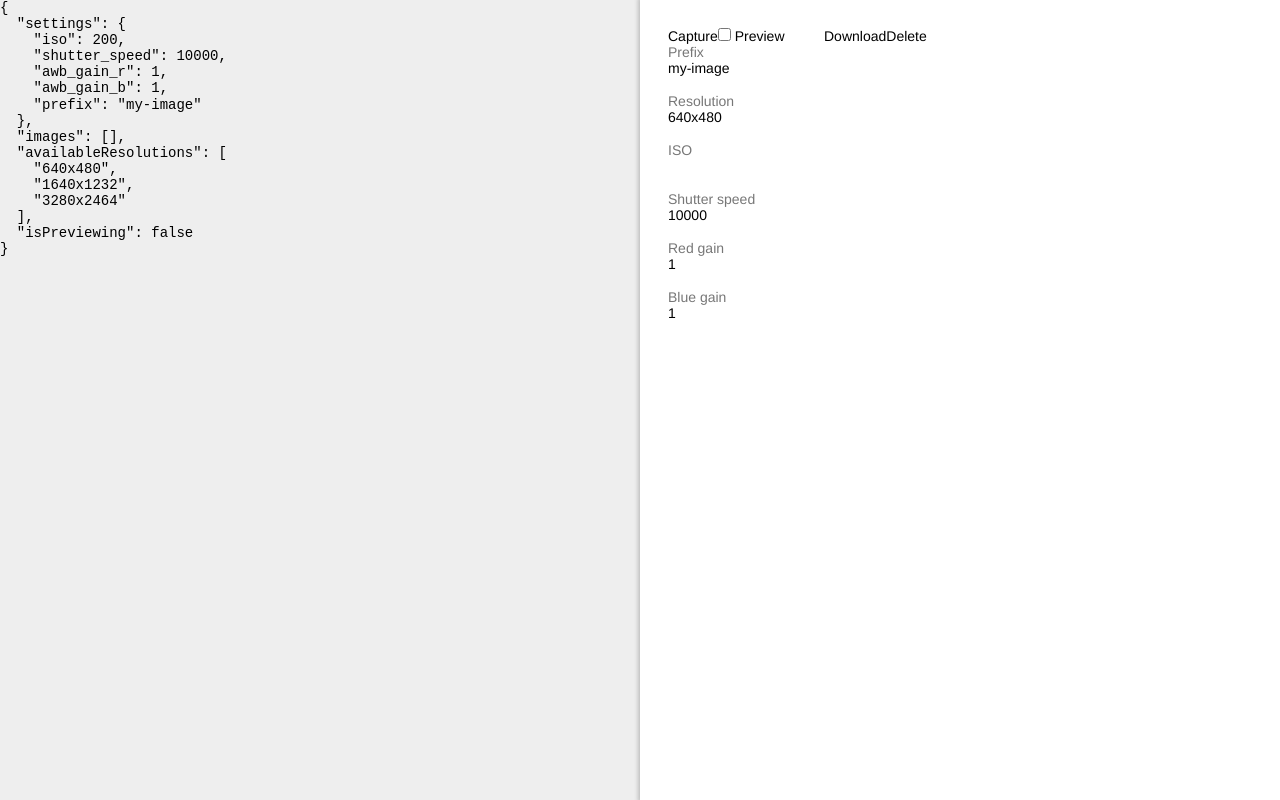
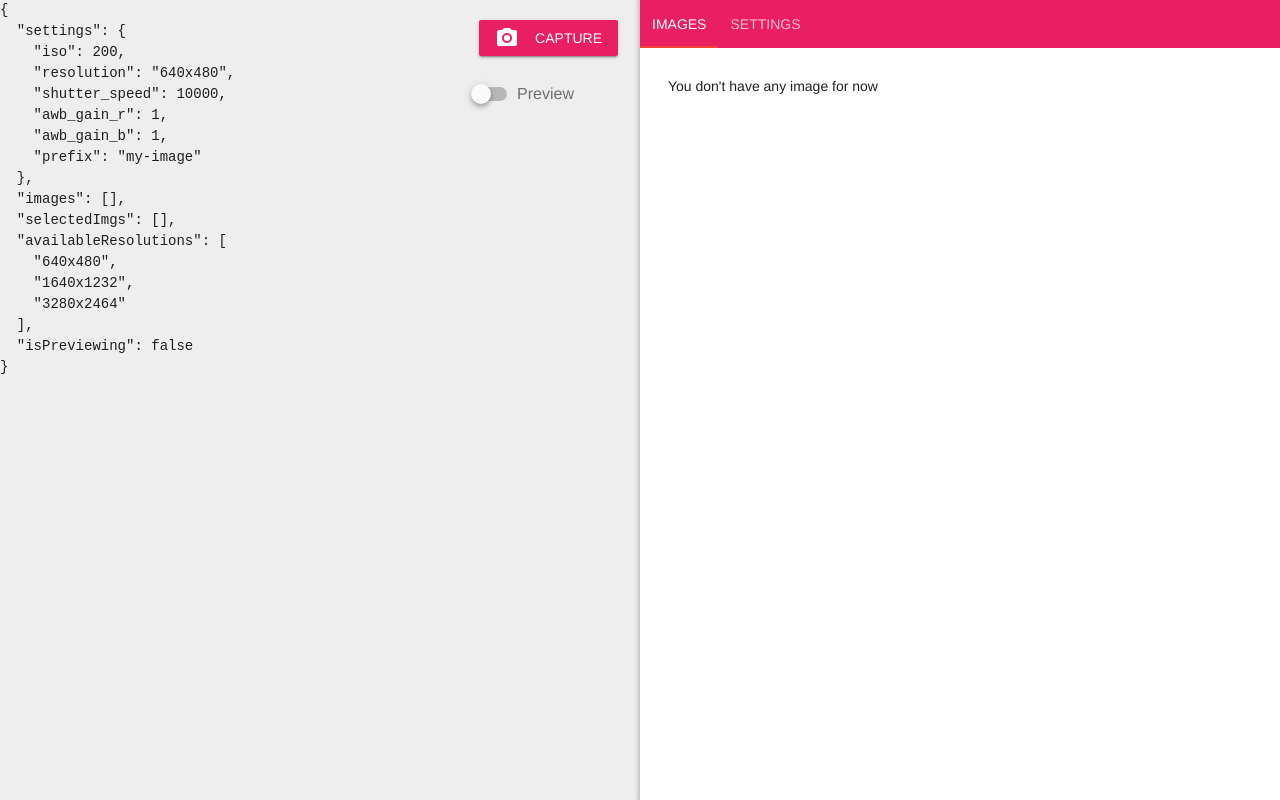
Before and after one commit to qgeissmann/pitally-client, a Vue app: page / in a window 1280 px wide. Built offline with nearby package versions, Linux system fonts and the light colour scheme.

Commit message:
play with vuetify

```diff
--- a/package.json
+++ b/package.json
@@ -9,6 +9,7 @@
   },
   "dependencies": {
     "axios": "^0.18.0",
+    "dayjs": "^1.7.8",
     "vue": "^2.5.21",
     "vue-router": "^3.0.2",
     "vuetify": "^1.4.1"
--- a/public/index.html
+++ b/public/index.html
@@ -7,6 +7,7 @@
     <link rel="icon" href="<%= BASE_URL %>favicon.ico">
     <title>pitally-client</title>
     <link rel="stylesheet" href="https://unpkg.com/tachyons@4.10.0/css/tachyons.min.css" />
+    <link href='https://fonts.googleapis.com/css?family=Roboto:100,300,400,500,700,900|Material+Icons' rel="stylesheet">
   </head>
   <body>
     <noscript>
--- a/src/App.vue
+++ b/src/App.vue
@@ -1,6 +1,8 @@
 <template>
   <div id="app">
-    <router-view/>
+    <v-app>
+      <router-view/>
+    </v-app>
   </div>
 </template>
 
--- a/src/components/CameraSettingsForm.vue
+++ b/src/components/CameraSettingsForm.vue
@@ -1,43 +1,60 @@
 <template>
   <form @submit.prevent="onSubmit" novalidate role="form" class="form">
-    <div>
-      <button type="submit">Capture</button>
-      <label>
-        <input type="checkbox"> Preview
-      </label>
-    </div>
     <div class="fields">
-      <FormItem label="Prefix">
-        <input type="text" value="my-image" name="prefix">
-      </FormItem>
-      <FormItem label="Resolution">
-        <select name="resolution">
-          <option
-            v-for="resolution in $store.availableResolutions"
-            :key="resolution"
-            :value="resolution"
-          >{{resolution}}</option>
-        </select>
-      </FormItem>
-      <FormItem label="ISO">
-        <input type="number" name="iso" min="100" max="800" step="100">
-      </FormItem>
-      <FormItem label="Shutter speed">
-        <input
-          type="number"
-          value="10000"
-          name="shutter_speed"
-          min="1000"
-          max="10000000"
-          step="100"
-        >
-      </FormItem>
-      <FormItem label="Red gain">
-        <input type="number" value="1" step="0.05" min="0.0" max="8.0" name="awb_gain_r">
-      </FormItem>
-      <FormItem label="Blue gain">
-        <input type="number" value="1" step="0.05" min="0.0" max="8.0" name="awb_gain_b">
-      </FormItem>
+      <v-text-field
+        label="Prefix"
+        placeholder="Type a prefix"
+        type="text"
+        v-model="$store.settings.prefix"
+        name="prefix"
+      />
+      <v-select
+        label="Resolution"
+        name="resolution"
+        :items="$store.availableResolutions"
+        v-model="$store.settings.resolution"
+      ></v-select>
+      <v-text-field
+        label="ISO"
+        placeholder="Type a number"
+        type="number"
+        name="iso"
+        min="100"
+        max="800"
+        step="100"
+        v-model="$store.settings.iso"
+      />
+      <v-text-field
+        label="Shutter speed"
+        placeholder="Type a number"
+        type="number"
+        name="shutter_speed"
+        min="1000"
+        max="10000000"
+        step="100"
+        v-model="$store.settings.shutter_speed"
+      />
+
+      <v-text-field
+        label="Red gain"
+        placeholder="Type a number"
+        type="number"
+        step="0.05"
+        min="0.0"
+        max="8.0"
+        name="awb_gain_r"
+        v-model="$store.settings.awb_gain_r"
+      />
+      <v-text-field
+        label="Blue gain"
+        placeholder="Type a number"
+        type="number"
+        step="0.05"
+        min="0.0"
+        max="8.0"
+        name="awb_gain_b"
+        v-model="$store.settings.awb_gain_b"
+      />
     </div>
   </form>
 </template>
@@ -54,6 +71,6 @@ export default {
 <style scoped>
 .fields {
   display: grid;
-  grid-gap: 1.2rem;
+  grid-gap: 0.5rem;
 }
 </style>
--- /dev/null
+++ b/src/components/ImagesTable.vue
@@ -0,0 +1,34 @@
+<template>
+  <v-data-table
+    v-model="$store.selectedImgs"
+    :headers="headers"
+    :items="imagesData"
+    item-key="filename"
+    select-all
+  >
+    <template slot="items" slot-scope="props">
+      <td>
+        <v-checkbox v-model="props.selected" primary hide-details></v-checkbox>
+      </td>
+      <td>{{ props.item.filename }}</td>
+    </template>
+  </v-data-table>
+</template>
+<script>
+export default {
+  name: 'ImageTable',
+  data: () => ({
+    headers: [
+      { text: 'Name', value: 'filename' },
+      { text: 'Preview', value: 'image' },
+    ]
+  }),
+  computed: {
+    imagesData() {
+      return this.$store.images
+    }
+  }
+}
+</script>
+<style scoped>
+</style>
--- a/src/components/routes/IndexRoute.vue
+++ b/src/components/routes/IndexRoute.vue
@@ -1,34 +1,51 @@
 <template>
   <div class>
-    <div class="preview fixed absolute--fill bg-light-gray">
+    <div class="preview fixed absolute--fill bg-light-gray w-50">
+      <div class="absolute right-0 ma3">
+        <v-btn type="submit" color="primary" @click="$store.captureImage">
+          <v-icon left>photo_camera</v-icon>Capture
+        </v-btn>
+        <div>
+          <v-switch v-model="$store.isPreviewing" label="Preview"></v-switch>
+        </div>
+      </div>
       <pre>{{ $store.$data }}</pre>
     </div>
 
-    <div class="formcontainer pa4 bg-white relative z-1 shadow-1">
-      <div class="flex">
-        <CameraSettingsForm/>
-        <div>
-          <div>
-            <button type="button">Download</button>
-            <button type="button">Delete</button>
-          </div>
-          <div>
-            <div>
-              <table></table>
+    <div class="settings bg-white relative z-1 shadow-1">
+      <v-tabs color="primary" dark>
+        <v-tab>Images</v-tab>
+        <v-tab>Settings</v-tab>
+        <v-tab-item>
+          <div class="pa4">
+            <!-- <div>
+              <button type="button">Download</button>
+              <button type="button">Delete</button>
+            </div>-->
+            <p v-if="!$store.images.length">You don't have any image for now</p>
+            <div v-else>
+              <ImagesTable/>
             </div>
           </div>
-        </div>
-      </div>
+        </v-tab-item>
+        <v-tab-item>
+          <div class="pa4">
+            <CameraSettingsForm/>
+          </div>
+        </v-tab-item>
+      </v-tabs>
     </div>
   </div>
 </template>
 
 <script>
 import CameraSettingsForm from '../CameraSettingsForm'
+import ImagesTable from '../ImagesTable'
 export default {
   name: 'IndexRoute',
   components: {
     CameraSettingsForm,
+    ImagesTable,
   },
   data: () => ({
 
@@ -36,7 +53,7 @@ export default {
 }
 </script>
 <style scoped>
-.formcontainer {
+.settings {
   margin-left: 50%;
   min-height: 100vh;
 }
--- a/src/main.js
+++ b/src/main.js
@@ -5,7 +5,17 @@ import store from "./store";
 import FormItem from "./components/ui/FormItem";
 import "vuetify/dist/vuetify.min.css"; // Ensure you are using css-loader
 import Vuetify from "vuetify";
-Vue.use(Vuetify);
+Vue.use(Vuetify, {
+  theme: {
+    primary: "#e91e63",
+    secondary: "#3f51b5",
+    accent: "#f44336",
+    error: "#ffeb3b",
+    warning: "#00bcd4",
+    info: "#03a9f4",
+    success: "#4caf50"
+  }
+});
 
 Vue.config.productionTip = false;
 Vue.component("FormItem", FormItem);
--- a/src/store.js
+++ b/src/store.js
@@ -1,31 +1,51 @@
 import axios from "axios";
+import dayjs from "dayjs";
 import Vue from "vue";
 
-async function captureImage(settings) {
-  const timestamp = new Date().format("yyyy-mm-dd'T'HH:MM:ss");
-  const { prefix, image } = await axios.post("/capture/1", settings);
-  const newImage = {
-    filename: `${prefix}_${timestamp}.jpg`,
-    image,
-    selected: true
-  };
-  return newImage;
-}
+const httpClient = axios.create({
+  baseURL: "https://api.example.com"
+});
 
 export default new Vue({
   data: () => ({
     settings: {
       iso: 200,
+      resolution: "640x480",
       shutter_speed: 10000,
       awb_gain_r: 1,
       awb_gain_b: 1,
       prefix: "my-image"
     },
     images: [],
+    selectedImgs: [],
     availableResolutions: ["640x480", "1640x1232", "3280x2464"],
     isPreviewing: false
   }),
   methods: {
-    captureImage
+    async captureImage(settings) {
+      const timestamp = dayjs().toJSON();
+      const { prefix, image } = await httpClient.post("/capture/1", settings);
+      const newImage = {
+        filename: `${prefix}_${timestamp}.jpg`,
+        image,
+        selected: true
+      };
+      this.images.push(newImage);
+      return newImage;
+    }
   }
 });
+
+// DeV test
+if (process.env.NODE_ENV === "development") {
+  httpClient.interceptors.response.use(
+    function(response) {
+      // Do something with response data
+      return { image: "", prefix: "" };
+    },
+    function(error) {
+      // Do something with response error
+      return { image: "", prefix: "" };
+    }
+  );
+}
```
Also changed, not shown: 1 other file (tests, documents, lock files or other folders).
